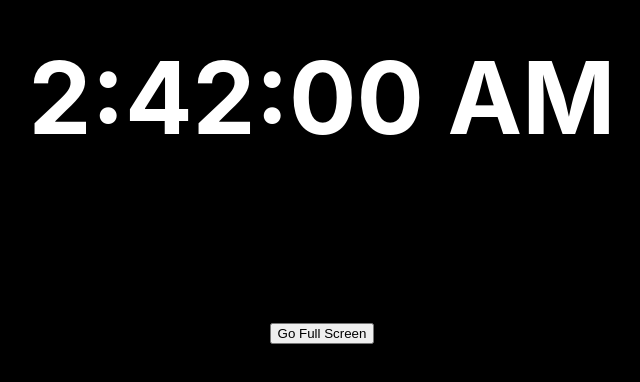
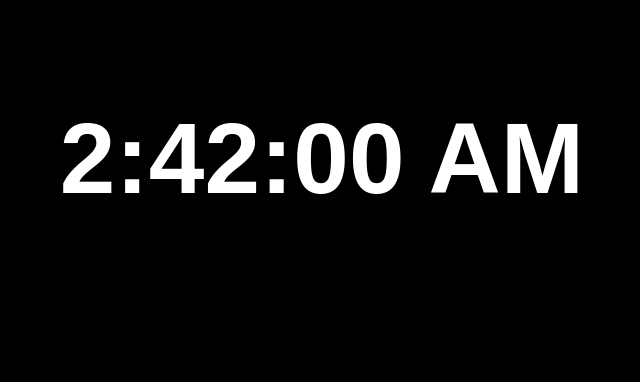
Before and after one commit to Einstein-ash/time-ash, a React (Create React App) app: page / in a window 1280 px wide. Shown: the part 242-624 px from the top of the page, without its empty margins (318-958 px from the left). Built offline with nearby package versions, Linux system fonts and the light colour scheme.

Commit message:
handle full screen button

```diff
--- a/src/pages/Your_time.jsx
+++ b/src/pages/Your_time.jsx
@@ -46,14 +46,20 @@ const IndiaTimeClock = () => {
   return (
     <div className='main_container'>
 
+            <button onDoubleClick={toggleFullScreen}
+              style={{
+                width: '100vw',
+                height: '100vh',
+                background: 'transparent',
+                border: 'none',
+                // cursor: 'pointer'
+              }}
+            >
         <div className='our_time'>
-            {/* <h1>Current Time in India:</h1> */}
             <h2 className='our_time'>{time}</h2>
+        </div>
 
-            <button onClick={toggleFullScreen}>
-        {isFullScreen ? 'Exit Full Screen' : 'Go Full Screen'}
       </button>
-        </div>
     </div>
   );
 };
```
